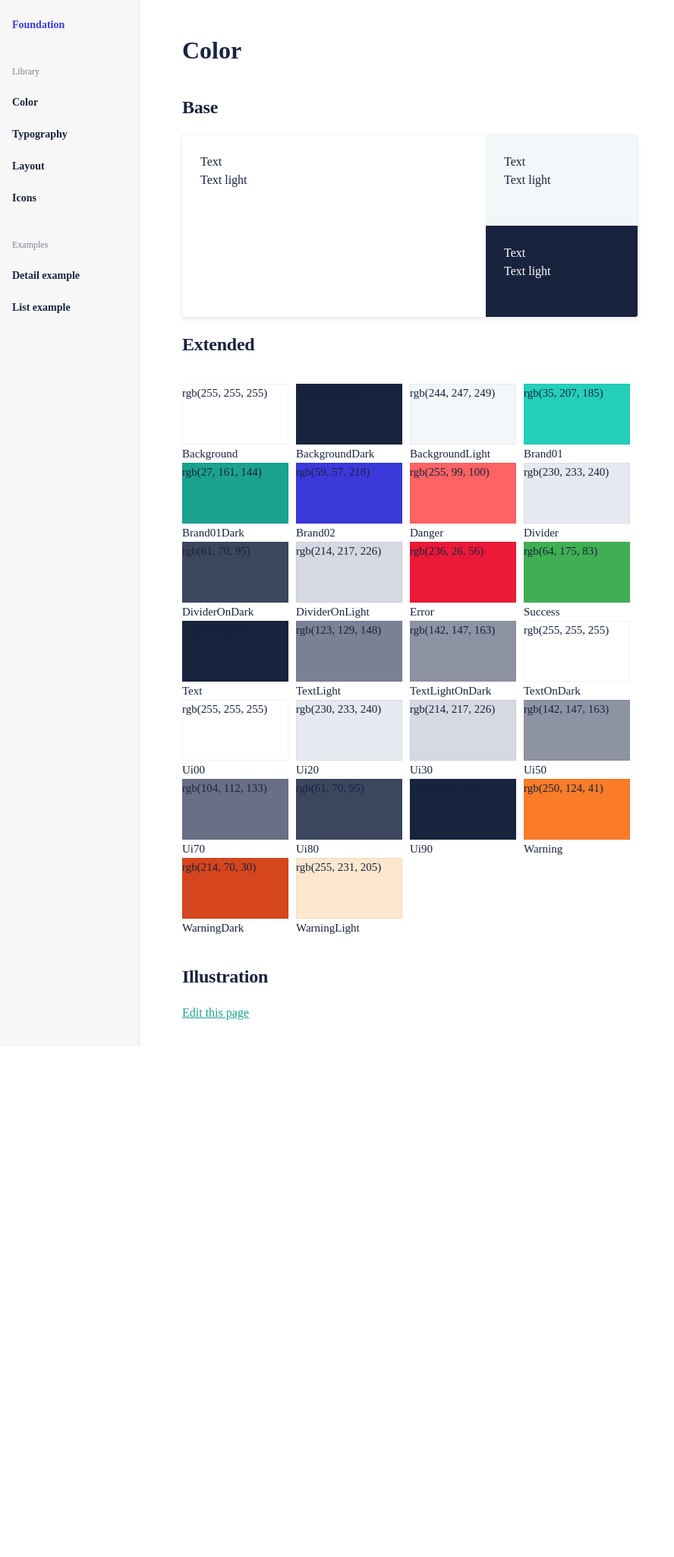
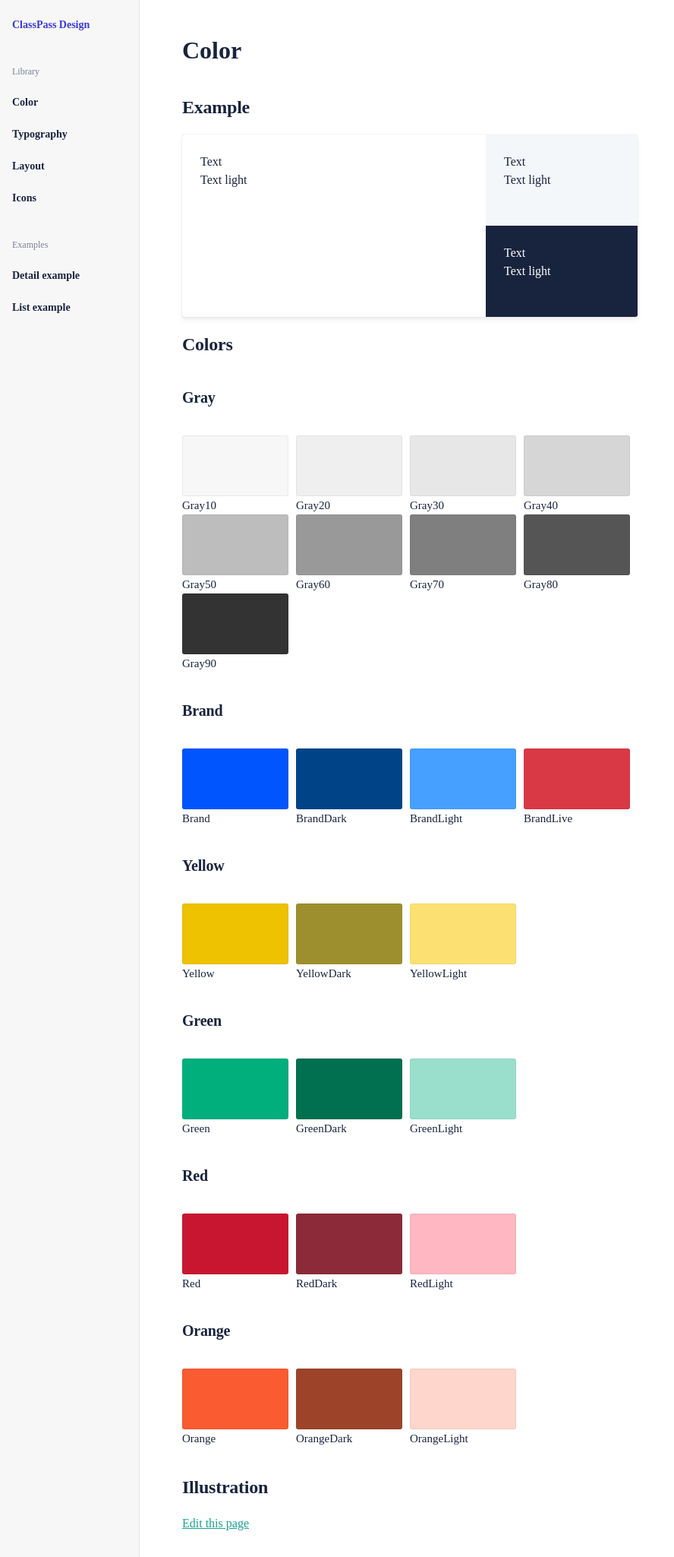
Before and after one commit to tomger/testing, a Jekyll site: the page built from color.md, in a window 1280 px wide. Shown: the whole page at 76% size, without its empty margins (0-888 px from the left). Built offline with Jekyll 4.4.1, drawn with Linux system fonts in a browser that asks for light colours; our own code applies the rules of GitHub Pages for plain Markdown files; before the commit the page ends 1377 px from its top, so only the background shows below that.

Commit message:
there ya go

```diff
--- a/_data/tokens.json
+++ b/_data/tokens.json
@@ -3,140 +3,144 @@
     {
       "category": "font-family",
       "type": "font-family",
-      "value": "Proxima Nova",
-      "comment": "For Display and Heading",
-      "name": "fontFamilyHeading"
+      "value": "Circuit",
+      "name": "fontFamilyDisplay"
     },
     {
       "category": "font-family",
       "type": "font-family",
-      "value": "Proxima Nova",
-      "name": "fontFamilyBody"
+      "value": "Circuit Outline",
+      "name": "fontFamilyDisplayOutline"
+    },
+    {
+      "category": "font-family",
+      "type": "font-family",
+      "value": "TT Norms",
+      "name": "fontFamilyText"
+    },
+    {
+      "category": "font-size",
+      "type": "size",
+      "value": 18,
+      "name": "fontSizeMedium"
+    },
+    {
+      "category": "font-size",
+      "type": "size",
+      "value": 28,
+      "name": "fontSizeHeaderSmall"
     },
     {
       "category": "font-size",
       "type": "size",
       "value": 20,
-      "comment": "Commonly used for subheaders.",
       "name": "fontSizeLarge"
     },
     {
       "category": "font-size",
       "type": "size",
-      "value": 17,
-      "comment": "The most common and legible font size. Great for large amounts of text, button, links and even subheaders when combined with a bolder weight.",
+      "value": 16,
       "name": "fontSizeRegular"
     },
     {
       "category": "font-size",
       "type": "size",
       "value": 12,
-      "name": "fontSizeDesktopTiny"
+      "name": "fontSizeTiny"
     },
     {
       "category": "font-size",
       "type": "size",
-      "value": 19,
-      "name": "fontSizeDesktopLarge"
+      "value": 22,
+      "name": "fontSizeMobileDisplayTiny"
+    },
+    {
+      "category": "font-size",
+      "type": "size",
+      "value": 36,
+      "name": "fontSizeMobileDisplay"
+    },
+    {
+      "category": "font-size",
+      "type": "size",
+      "value": 42,
+      "name": "fontSizeDesktopDisplaySmall"
+    },
+    {
+      "category": "font-size",
+      "type": "size",
+      "value": 68,
+      "name": "fontSizeDesktopDisplay"
+    },
+    {
+      "category": "font-size",
+      "type": "size",
+      "value": 28,
+      "name": "fontSizeDesktopDisplayTiny"
+    },
+    {
+      "category": "font-size",
+      "type": "size",
+      "value": 28,
+      "name": "fontSizeMobileDisplaySmall"
+    },
+    {
+      "category": "font-size",
+      "type": "size",
+      "value": 14,
+      "name": "fontSizeSmall"
+    },
+    {
+      "category": "font-size",
+      "type": "size",
+      "value": 100,
+      "name": "fontSizeDesktopDisplayJumbo"
     },
     {
       "category": "font-size",
       "type": "size",
       "value": 24,
-      "name": "fontSizeDesktopXLarge"
-    },
-    {
-      "category": "font-size",
-      "type": "size",
-      "value": 12,
-      "comment": "Use sparingly. Good for captions, combine with fontWeightBold for legibility.",
-      "name": "fontSizeTiny"
-    },
-    {
-      "category": "font-size",
-      "type": "size",
-      "value": 16,
-      "name": "fontSizeDesktopRegular"
-    },
-    {
-      "category": "font-size",
-      "type": "size",
-      "value": 48,
-      "comment": "Use sparingly. Display should only be used for yelling at our users.",
-      "name": "fontSizeDisplay"
-    },
-    {
-      "category": "font-size",
-      "type": "size",
-      "value": 24,
-      "comment": "Use sparingly. Interfaces with multiple header levels could use this in combination with a bold weight.",
-      "name": "fontSizeXLarge"
-    },
-    {
-      "category": "font-size",
-      "type": "size",
-      "value": 48,
-      "name": "fontSizeDesktopDisplay"
-    },
-    {
-      "category": "font-size",
-      "type": "size",
-      "value": 15,
-      "comment": "Commonly used for secondary text. Great for captions, dense areas and in combination with colorTextLight.",
-      "name": "fontSizeSmall"
+      "name": "fontSizeHuge"
     },
     {
       "category": "font-size",
       "type": "size",
       "value": 32,
-      "name": "fontSizeDesktopHeader"
+      "name": "fontSizeHeader"
     },
     {
       "category": "font-size",
       "type": "size",
-      "value": 14,
-      "name": "fontSizeDesktopSmall"
+      "value": 36,
+      "name": "fontSizeHeaderLarge"
     },
     {
       "category": "font-size",
       "type": "size",
-      "value": 32,
-      "comment": "Commonly used. Most of the time there should only be one header on a page. On iOS the header can scale to 80% to fit the text on one line. Use only with fontWeightHeader.",
-      "name": "fontSizeHeader"
+      "value": 54,
+      "name": "fontSizeMobileDisplayJumbo"
     },
     {
       "category": "font-weight",
-      "type": "number",
-      "value": 600,
-      "comment": "Default weight for display.",
-      "name": "fontWeightDisplay"
-    },
-    {
-      "category": "font-weight",
-      "type": "number",
-      "value": 700,
-      "comment": "Default weight for header.",
-      "name": "fontWeightHeader"
-    },
-    {
-      "category": "font-weight",
-      "type": "number",
+      "type": "weight",
       "value": 400,
-      "comment": "Default weight for tiny, small, regular, large & x-large.",
+      "file": "TTNorms-Regular",
+      "comment": "Default weight for all text.",
       "name": "fontWeightRegular"
     },
     {
       "category": "font-weight",
-      "type": "number",
-      "value": 600,
-      "comment": "Recommended for emphasizing inline text, links, etc.",
-      "name": "fontWeightSemibold"
+      "type": "weight",
+      "value": 500,
+      "file": "TTNorms-Medium",
+      "name": "fontWeightMedium"
     },
     {
       "category": "font-weight",
-      "type": "number",
+      "type": "weight",
       "value": 700,
-      "comment": "The maximum level of emphasis",
+      "file": "TTNorms-Bold",
+      "comment": "Recommended weight for Header, Display and Display Outline.",
       "name": "fontWeightBold"
     },
     {
@@ -148,13 +152,7 @@
     {
       "category": "line-height",
       "type": "size",
-      "value": 16,
-      "name": "lineHeightDesktopTiny"
-    },
-    {
-      "category": "line-height",
-      "type": "size",
-      "value": 48,
+      "value": 72,
       "name": "lineHeightDesktopDisplay"
     },
     {
@@ -167,19 +165,37 @@
       "category": "line-height",
       "type": "size",
       "value": 32,
-      "name": "lineHeightDesktopXLarge"
+      "name": "lineHeightDesktopDisplayTiny"
     },
     {
       "category": "line-height",
       "type": "size",
-      "value": 20,
-      "name": "lineHeightDesktopSmall"
+      "value": 32,
+      "name": "lineHeightMobileDisplaySmall"
     },
     {
       "category": "line-height",
       "type": "size",
-      "value": 48,
-      "name": "lineHeightDisplay"
+      "value": 40,
+      "name": "lineHeightMobileDisplay"
+    },
+    {
+      "category": "line-height",
+      "type": "size",
+      "value": 30,
+      "name": "lineHeightMobileDisplayTiny"
+    },
+    {
+      "category": "line-height",
+      "type": "size",
+      "value": 44,
+      "name": "lineHeightDesktopDisplaySmall"
+    },
+    {
+      "category": "line-height",
+      "type": "size",
+      "value": 32,
+      "name": "lineHeightHuge"
     },
     {
       "category": "line-height",
@@ -190,26 +206,32 @@
     {
       "category": "line-height",
       "type": "size",
-      "value": 20,
+      "value": 58,
+      "name": "lineHeightMobileDisplayJumbo"
+    },
+    {
+      "category": "line-height",
+      "type": "size",
+      "value": 19,
       "name": "lineHeightSmall"
     },
     {
       "category": "line-height",
       "type": "size",
-      "value": 36,
-      "name": "lineHeightDesktopHeader"
-    },
-    {
-      "category": "line-height",
-      "type": "size",
-      "value": 28,
-      "name": "lineHeightDesktopLarge"
+      "value": 108,
+      "name": "lineHeightDesktopDisplayJumbo"
     },
     {
       "category": "line-height",
       "type": "size",
       "value": 24,
-      "name": "lineHeightDesktopRegular"
+      "name": "lineHeightMedium"
+    },
+    {
+      "category": "line-height",
+      "type": "size",
+      "value": 40,
+      "name": "lineHeightHeaderLarge"
     },
     {
       "category": "line-height",
@@ -221,196 +243,397 @@
       "category": "line-height",
       "type": "size",
       "value": 32,
-      "name": "lineHeightXLarge"
+      "name": "lineHeightHeaderSmall"
     },
     {
       "type": "color",
       "category": "color",
-      "value": "rgb(64, 175, 83)",
+      "value": "rgb(0, 175, 124)",
+      "name": "colorGreen"
+    },
+    {
+      "type": "color",
+      "category": "color",
+      "value": "rgb(153, 153, 153)",
+      "name": "colorGray60"
+    },
+    {
+      "type": "color",
+      "category": "color",
+      "value": "rgb(0, 175, 124)",
+      "deprecated": "Deprecated, use colorGreen",
       "name": "colorSuccess"
     },
     {
       "type": "color",
       "category": "color",
-      "value": "rgb(214, 217, 226)",
+      "value": "rgb(189, 189, 189)",
+      "name": "colorGray50"
+    },
+    {
+      "type": "color",
+      "category": "color",
+      "value": "rgb(227, 227, 227)",
+      "deprecated": "Deprecated, use colorGray20",
       "name": "colorDividerOnLight"
     },
     {
       "type": "color",
       "category": "color",
-      "value": "rgb(236, 26, 56)",
+      "value": "rgb(214, 214, 214)",
+      "name": "colorGray40"
+    },
+    {
+      "type": "color",
+      "category": "color",
+      "value": "rgb(231, 231, 231)",
+      "comment": "Default hairline",
+      "name": "colorGray30"
+    },
+    {
+      "type": "color",
+      "category": "color",
+      "value": "rgb(239, 239, 239)",
+      "name": "colorGray20"
+    },
+    {
+      "type": "color",
+      "category": "color",
+      "value": "rgb(0, 85, 255)",
+      "name": "colorBrand"
+    },
+    {
+      "type": "color",
+      "category": "color",
+      "value": "rgb(140, 42, 57)",
+      "name": "colorRedDark"
+    },
+    {
+      "type": "color",
+      "category": "color",
+      "value": "rgb(254, 214, 203)",
+      "name": "colorOrangeLight"
+    },
+    {
+      "type": "color",
+      "category": "color",
+      "value": "rgb(201, 22, 48)",
+      "deprecated": "Deprecated, use colorRed",
       "name": "colorError"
     },
     {
       "type": "color",
       "category": "color",
+      "value": "rgb(247, 247, 247)",
+      "comment": "Default page background",
+      "name": "colorGray10"
+    },
+    {
+      "type": "color",
+      "category": "color",
       "value": "rgb(255, 255, 255)",
-      "comment": "Regular text on a dark background.",
+      "deprecated": "Deprecated, use colorWhite",
       "name": "colorTextOnDark"
     },
     {
       "type": "color",
       "category": "color",
-      "value": "rgb(244, 247, 249)",
-      "comment": "Alternative slightly darker background for UI sections.",
+      "value": "rgb(247, 247, 247)",
+      "deprecated": "Deprecated, use colorGray10",
       "name": "colorBackgroundLight"
     },
     {
       "type": "color",
       "category": "color",
-      "value": "rgb(35, 207, 185)",
-      "comment": "Primary button background, Link color",
+      "value": "rgb(0, 85, 255)",
+      "deprecated": "Deprecated, use colorBrand",
       "name": "colorBrand01"
     },
     {
       "type": "color",
       "category": "color",
-      "value": "rgb(59, 57, 218)",
-      "comment": "Accent color",
+      "value": "rgb(255, 255, 255)",
+      "name": "colorWhite"
+    },
+    {
+      "type": "color",
+      "category": "color",
+      "value": "rgb(0, 85, 255)",
+      "deprecated": "Deprecated, we only have one brand color now",
       "name": "colorBrand02"
     },
     {
       "type": "color",
       "category": "color",
-      "value": "rgb(255, 99, 100)",
+      "value": "rgb(201, 22, 48)",
+      "deprecated": "Deprecated, use colorRed",
       "name": "colorDanger"
     },
     {
       "type": "color",
       "category": "color",
-      "value": "rgb(123, 129, 148)",
-      "comment": "Light text. Lowest contrast ratio in navy on colorNavy10.",
+      "value": "rgb(127, 127, 127)",
+      "deprecated": "Deprecated, use colorGray70",
       "name": "colorTextLight"
     },
     {
       "type": "color",
       "category": "color",
-      "value": "rgb(24, 35, 62)",
-      "comment": "Dark aka inverted background. For footers etc.",
+      "value": "rgb(51, 51, 51)",
+      "deprecated": "Deprecated, use colorGray90",
       "name": "colorBackgroundDark"
     },
     {
       "type": "color",
       "category": "color",
-      "value": "rgb(61, 70, 95)",
+      "value": "rgb(157, 67, 42)",
+      "name": "colorOrangeDark"
+    },
+    {
+      "type": "color",
+      "category": "color",
+      "value": "rgb(255, 183, 194)",
+      "name": "colorRedLight"
+    },
+    {
+      "type": "color",
+      "category": "color",
+      "value": "rgb(85, 85, 85)",
+      "deprecated": "Deprecated, use colorGray80",
       "name": "colorDividerOnDark"
     },
     {
       "type": "color",
       "category": "color",
-      "value": "rgb(24, 35, 62)",
-      "comment": "Dark section background. Use colorUi00 for text",
-      "name": "colorUi90"
+      "value": "rgb(158, 143, 46)",
+      "name": "colorYellowDark"
+    },
+    {
+      "type": "opacity",
+      "category": "color",
+      "value": 0.4,
+      "blendMode": "normal",
+      "color": "#FFFFFF",
+      "name": "opacityActiveLighten"
     },
     {
       "type": "color",
       "category": "color",
-      "value": "rgb(214, 70, 30)",
-      "name": "colorWarningDark"
+      "value": "rgb(201, 22, 48)",
+      "name": "colorRed"
     },
     {
       "type": "color",
       "category": "color",
-      "value": "rgb(61, 70, 95)",
-      "comment": "Subtle border for dark background.",
-      "name": "colorUi80"
+      "value": "rgb(51, 51, 51)",
+      "deprecated": "Deprecated, use colorGray90",
+      "name": "colorUi90"
+    },
+    {
+      "type": "opacity",
+      "category": "color",
+      "value": 0.2,
+      "blendMode": "normal",
+      "color": "#FFFFFF",
+      "name": "opacityHoverLighten"
     },
     {
       "type": "color",
       "category": "color",
-      "value": "rgb(104, 112, 133)",
-      "comment": "Plain/basic filled button, subtle border on dark background.",
+      "value": "rgb(85, 85, 85)",
+      "deprecated": "Deprecated, use colorGray80",
+      "name": "colorUi80"
+    },
+    {
+      "type": "opacity",
+      "category": "color",
+      "value": 0.4,
+      "blendMode": "normal",
+      "color": "#000000",
+      "name": "opacityActiveDarken"
+    },
+    {
+      "type": "color",
+      "category": "color",
+      "value": "rgb(216, 57, 69)",
+      "name": "colorBrandLive"
+    },
+    {
+      "type": "opacity",
+      "category": "color",
+      "value": 0.15,
+      "blendMode": "normal",
+      "color": "#000000",
+      "name": "opacityHoverDarken"
+    },
+    {
+      "type": "color",
+      "category": "color",
+      "value": "rgb(247, 247, 247)",
+      "deprecated": "Deprecated, use colorGray70",
       "name": "colorUi70"
     },
     {
       "type": "color",
       "category": "color",
-      "value": "rgb(24, 35, 62)",
-      "comment": "Default text on White and Light backgrounds. Excellent contrast ratio!",
+      "value": "rgb(51, 51, 51)",
+      "deprecated": "Deprecated, use colorGray90",
       "name": "colorText"
     },
     {
       "type": "color",
       "category": "color",
       "value": "rgb(255, 255, 255)",
-      "comment": "Default background",
+      "deprecated": "Deprecated, use colorWhite",
       "name": "colorBackground"
     },
     {
       "type": "color",
       "category": "color",
-      "value": "rgb(142, 147, 163)",
-      "comment": "Border for default button.",
+      "value": "rgb(70, 160, 255)",
+      "deprecated": "Deprecated, use colorBrandLight",
+      "name": "colorBrand01Light"
+    },
+    {
+      "type": "color",
+      "category": "color",
+      "value": "rgb(250, 91, 48)",
+      "name": "colorOrange"
+    },
+    {
+      "type": "color",
+      "category": "color",
+      "value": "rgb(70, 160, 255)",
+      "name": "colorBrandLight"
+    },
+    {
+      "type": "color",
+      "category": "color",
+      "value": "rgb(153, 153, 153)",
+      "deprecated": "Deprecated, use colorGray50",
       "name": "colorUi50"
     },
     {
       "type": "color",
       "category": "color",
-      "value": "rgb(214, 217, 226)",
-      "comment": "Subtle border, disabled button background",
+      "value": "rgb(187, 187, 187)",
+      "deprecated": "Deprecated, use colorGray30",
       "name": "colorUi30"
     },
     {
       "type": "color",
       "category": "color",
-      "value": "rgb(230, 233, 240)",
-      "comment": "Disabled buttons, regular subtle border.",
+      "value": "rgb(227, 227, 227)",
+      "deprecated": "Deprecated, use colorGray20",
       "name": "colorUi20"
     },
     {
       "type": "color",
       "category": "color",
-      "value": "rgb(230, 233, 240)",
-      "comment": "Default subdued divider between sections on a white background.",
+      "value": "rgb(0, 112, 80)",
+      "name": "colorGreenDark"
+    },
+    {
+      "type": "color",
+      "category": "color",
+      "value": "rgb(247, 247, 247)",
+      "deprecated": "Deprecated, use colorGray10",
+      "name": "colorUi10"
+    },
+    {
+      "type": "color",
+      "category": "color",
+      "value": "rgb(227, 227, 227)",
+      "deprecated": "Deprecated, use colorGray20",
       "name": "colorDivider"
     },
     {
       "type": "color",
       "category": "color",
-      "value": "rgb(255, 255, 255)",
-      "comment": "Disabled buttons, regular subtle border.",
-      "name": "colorUi00"
+      "value": "rgb(153, 223, 203)",
+      "name": "colorGreenLight"
     },
     {
       "type": "color",
       "category": "color",
-      "value": "rgb(250, 124, 41)",
+      "value": "rgb(238, 194, 0)",
+      "name": "colorYellow"
+    },
+    {
+      "type": "color",
+      "category": "color",
+      "value": "rgb(250, 91, 48)",
+      "deprecated": "Deprecated, use colorOrange",
       "name": "colorWarning"
     },
     {
       "type": "color",
       "category": "color",
-      "value": "rgb(142, 147, 163)",
-      "comment": "Light text. Lowest contrast ratio in navy on ui10.",
+      "value": "rgb(0, 68, 136)",
+      "name": "colorBrandDark"
+    },
+    {
+      "type": "color",
+      "category": "color",
+      "value": "rgb(153, 153, 153)",
+      "deprecated": "Deprecated, use colorGray50",
       "name": "colorTextLightOnDark"
     },
     {
       "type": "color",
       "category": "color",
-      "value": "rgb(27, 161, 144)",
-      "comment": "Not used yet, just an example",
+      "value": "rgb(0, 68, 136)",
+      "deprecated": "Deprecated, use colorBrandDark",
       "name": "colorBrand01Dark"
     },
     {
       "type": "color",
       "category": "color",
-      "value": "rgb(255, 231, 205)",
-      "name": "colorWarningLight"
+      "value": "rgb(51, 51, 51)",
+      "comment": "Primary text",
+      "name": "colorGray90"
+    },
+    {
+      "type": "color",
+      "category": "color",
+      "value": "rgb(85, 85, 85)",
+      "name": "colorGray80"
+    },
+    {
+      "type": "color",
+      "category": "color",
+      "value": "rgb(252, 225, 114)",
+      "name": "colorYellowLight"
+    },
+    {
+      "type": "color",
+      "category": "color",
+      "value": "rgb(127, 127, 127)",
+      "comment": "Secondary text",
+      "name": "colorGray70"
+    },
+    {
+      "category": "spacing",
+      "type": "size",
+      "value": 48,
+      "color": "#042784",
+      "comment": "Convenience token.",
+      "name": "spacingMega"
     },
     {
       "category": "spacing",
       "type": "size",
       "value": 32,
       "color": "#0985CF",
-      "comment": "And so on... larger spaces are possible but would be less and less common.",
-      "name": "spacingXLarge"
+      "comment": "Convenience token.",
+      "name": "spacingHuge"
     },
     {
       "category": "spacing",
       "type": "size",
       "value": 24,
       "color": "#16B0B1",
-      "comment": "Used for grid margin and gutters, and other things.",
+      "comment": "e.g. grid gutters, mobile side margin, most icons should have a 24x24 container, ...",
       "name": "spacingLarge"
     },
     {
@@ -418,7 +641,7 @@
       "type": "size",
       "value": 16,
       "color": "#93FDFE",
-      "comment": "Normal spacing inside and outside a component",
+      "comment": "e.g. Spacing between different items, minimym horizontal padding for buttons, ...",
       "name": "spacingRegular"
     },
     {
@@ -426,7 +649,7 @@
       "type": "size",
       "value": 8,
       "color": "#FE4884",
-      "comment": "Normal spacing inside a component",
+      "comment": "e.g. Spacing between related items,",
       "name": "spacingSmall"
     },
     {
@@ -434,7 +657,7 @@
       "type": "size",
       "value": 4,
       "color": "#F5A623",
-      "comment": "Use sparingly.",
+      "comment": "Use sparingly. Space between tightly related items.",
       "name": "spacingTiny"
     },
     {
--- /dev/null
+++ b/_includes/color.html
@@ -0,0 +1,19 @@
+<ul class="color-container">
+{% assign tokens = site.data.tokens.properties | sort:"name" %}
+{% for token in tokens %}
+
+{% if token.deprecated.size == nil %}
+{% if token.type == "color" %}
+{% if token.name contains include.color %}
+
+<li class="color-swatch">
+  <div class="color-swatch-preview" style="background: {{token.value}}">
+  </div>
+  {{ token.name | replace: 'color', '' }}
+
+</li>
+{% endif %}
+{% endif %}
+{% endif %}
+{% endfor %}
+</ul>
--- a/_layouts/default.html
+++ b/_layouts/default.html
@@ -15,7 +15,7 @@
       </main>
       <nav class="guide-navigation">
         <ul>
-          <li><a href="{{ site.baseurl }}/" class="guide-navigation-title">Foundation</a></li>
+          <li><a href="{{ site.baseurl }}/" class="guide-navigation-title">ClassPass Design</a></li>
           <li class="guide-navigation-category">Library</li>
           <li><a href="{{ site.baseurl }}{% link color.md %}">Color</a></li>
           <li><a href="{{ site.baseurl }}{% link typography.md %}">Typography</a></li>
--- a/color.md
+++ b/color.md
@@ -5,7 +5,7 @@ permalink: color/
 # Color
 
 
-## Base
+## Example
 <div class="themecard">
   <div style="grid-row: 1 / span 2">
   <div>Text</div>
@@ -21,20 +21,12 @@ permalink: color/
   </div>
 </div>
 
-## Extended
+## Colors
 
-<ul class="color-container">
-{% assign tokens = site.data.tokens.properties | sort:"name" %}
-{% for token in tokens %}
-{% if token.type == "color" %}
-<li class="color-swatch">
-  <div class="color-swatch-preview" style="background: {{token.value}}">
-    {{ token.value }}
-  </div>
-  {{ token.name | replace: 'color', '' }}
-</li>
-{% endif %}
+{% assign colors = "Gray,Brand,Yellow,Green,Red,Orange" | split: "," %}
+{% for color in colors %}
+### {{color}}
+{% include color.html color=color %}
 {% endfor %}
-</ul>
 
 ## Illustration
--- a/css/index.scss
+++ b/css/index.scss
@@ -208,6 +208,7 @@ h3 {
   width: 140px;
   height: 80px;
   box-shadow: inset 0 0 0 1px rgba(0,0,0,.05);
+  border-radius: 3px;
 }
 
 .guide-swatch {
```
